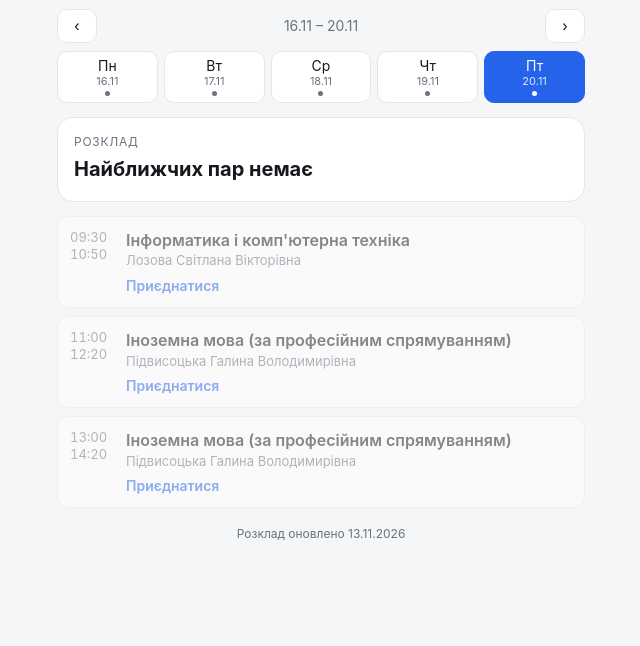
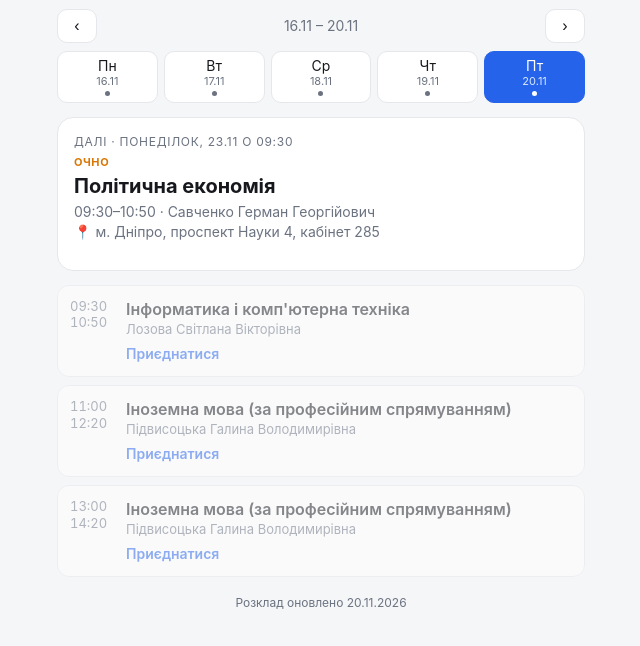
Before and after one commit to postitbva-tech/rozklad, a plain HTML site: page index.html in a window 1280 px wide. Shown: the part 44-690 px from the top of the page, without its empty margins (319-959 px from the left). Drawn offline with Linux system fonts and the light colour scheme.

Commit message:
Add files via upload

```diff
--- a/index.html
+++ b/index.html
@@ -153,11 +153,16 @@ const SCHEDULE = {
   "2026-11-17": [[2,"eng"],[3,"econ"]],
   "2026-11-18": [[1,"econ"],[2,"inf"]],
   "2026-11-19": [[3,"pol"]],
-  "2026-11-20": [[2,"inf"],[3,"eng"],[4,"eng"]]
+  "2026-11-20": [[2,"inf"],[3,"eng"],[4,"eng"]],
+  "2026-11-23": [[2,"polec","Очно"]],
+  "2026-11-24": [[2,"eng"],[3,"econ"],[4,"econ"]],
+  "2026-11-25": [[1,"econ"],[2,"inf"]],
+  "2026-11-26": [[3,"pol"],[4,"inf"]],
+  "2026-11-27": [[1,"pol"],[2,"inf"],[3,"eng"],[4,"eng"]]
 };
 /* ================================================= */
 
-const UPDATED = "13.11.2026";   // дата останнього оновлення розкладу — міняй при кожному оновленні
+const UPDATED = "20.11.2026";   // дата останнього оновлення розкладу — міняй при кожному оновленні
 const WD = ["Пн","Вт","Ср","Чт","Пт"];
 const FULL = ["Неділя","Понеділок","Вівторок","Середа","Четвер","П'ятниця","Субота"];
 const $ = id => document.getElementById(id);
```
